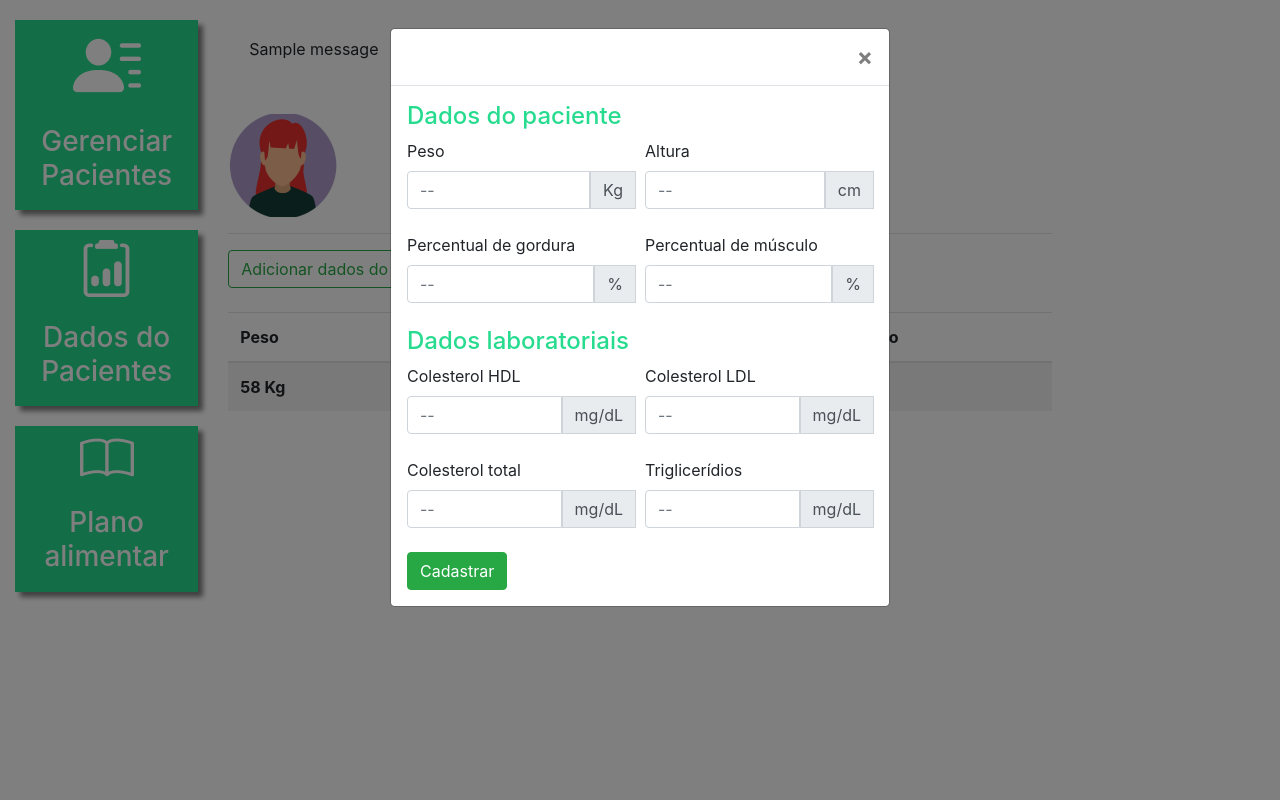
After one commit to jefferson-duarte/Project_Nutrition, a Django app: template plataforma/templates/dados_paciente.html in a window 1280 px wide, after a click on "Adicionar dados do paciente". The commit adds this page. Run offline with Django 4.2, Linux system fonts and the light colour scheme; the template is opened without the code that fills it: most values are stand-ins (such as "Sample title", 1, 10 or a date in 2020); one stand-in notice (Sample message) is shown.

Commit message:
Configurado dados do paciente

```diff
--- /dev/null
+++ b/plataforma/templates/dados_paciente.html
@@ -0,0 +1,197 @@
+{% extends 'base_plataforma.html' %}
+{% load static %}
+
+{% block plataforma %}
+
+    {% if messages %}
+        <br>
+        {% for message in messages %}
+            <div class="alert {{message.tags}}">
+                {{message}}
+            </div>
+        {% endfor %}
+    {% endif %}
+    <br>
+
+    <div class="row">
+
+        <div class="col-md-3">
+            {% if paciente.sexo == 'M' %}
+                <img src="{% static 'plataforma/img/perfil2.png' %}">
+            {% else %}
+                <img src="{% static 'plataforma/img/perfil1.png' %}">
+            {% endif %}
+        </div>
+
+        <div class="col-md-3 dados descricao">
+            <h4>{{ paciente.nome }}</h4>
+            <h6>{{ paciente.idade }}</h6>
+        </div>
+
+    </div>
+    <hr>
+
+
+    <button type="button" class="btn btn-outline-success" data-toggle="modal" data-target="#modal">
+        Adicionar dados do paciente
+    </button>
+    <br>
+    <br>
+    <table class="table table-striped">
+        <thead>
+            <tr>
+            <th scope="col">Peso</th>
+            <th scope="col">Altura</th>
+            <th scope="col">% gordura</th>
+            <th scope="col">% músculo</th>
+            </tr>
+        </thead>
+        <tbody>
+            <tr>
+                <th scope="row">58 Kg</th>
+                <td>173 cm</td>
+                <td>19%</td>
+                <td>25%</td>
+            </tr>
+
+        </tbody>
+    </table>
+
+    <div class="modal fade" id="modal" tabindex="-1" role="dialog" aria-labelledby="exampleModalLabel" aria-hidden="true">
+        <div class="modal-dialog" role="document">
+            <div class="modal-content">
+                <div class="modal-header">
+
+                    <button type="button" class="close" data-dismiss="modal" aria-label="Close">
+                        <span aria-hidden="true">&times;</span>
+                    </button>
+                </div>
+
+                <div class="modal-body">
+                    <form action="{% url 'dados_paciente' paciente.id %}" method="POST">{% csrf_token %}
+                        <h4 class="titulo">Dados do paciente</h4>
+                        <div class="form-row">
+                            <div class='col-md'>
+
+                                    <label for="validationServerUsername">Peso</label>
+                                    <div class="input-group">
+                                        <input type="number" class="form-control" placeholder="--" name="peso">
+                                        <div class="input-group-prepend">
+                                            <span class="input-group-text" id="inputGroupPrepend3">Kg</span>
+                                        </div>
+                                    </div>
+
+                            </div>
+
+                            <div class='col-md'>
+
+                                    <label for="validationServerUsername">Altura</label>
+                                    <div class="input-group">
+                                        <input type="number" class="form-control" placeholder="--" name="altura">
+                                        <div class="input-group-prepend">
+                                            <span class="input-group-text" id="inputGroupPrepend3">cm</span>
+                                        </div>
+                                    </div>
+
+                            </div>
+
+
+                        </div>
+                        <br>
+                        <div class="form-row">
+                            <div class='col-md'>
+
+                                    <label for="validationServerUsername">Percentual de gordura</label>
+                                    <div class="input-group">
+                                        <input type="number" class="form-control" placeholder="--" name="gordura">
+                                        <div class="input-group-prepend">
+                                            <span class="input-group-text" id="inputGroupPrepend3">%</span>
+                                        </div>
+                                    </div>
+
+                            </div>
+
+                            <div class='col-md'>
+
+                                    <label for="validationServerUsername">Percentual de músculo</label>
+                                    <div class="input-group">
+                                        <input type="number" class="form-control" placeholder="--" name="musculo">
+                                        <div class="input-group-prepend">
+                                            <span class="input-group-text" id="inputGroupPrepend3">%</span>
+                                        </div>
+                                    </div>
+
+                            </div>
+
+
+                        </div>
+                        <br>
+                        <h4 class="titulo">Dados laboratoriais</h4>
+                        <div class="form-row">
+                            <div class='col-md'>
+
+                                    <label for="validationServerUsername">Colesterol HDL</label>
+                                    <div class="input-group">
+                                        <input type="number" class="form-control" placeholder="--" name="hdl">
+                                        <div class="input-group-prepend">
+                                            <span class="input-group-text" id="inputGroupPrepend3">mg/dL</span>
+                                        </div>
+                                    </div>
+
+                            </div>
+
+                            <div class='col-md'>
+
+                                    <label for="validationServerUsername">Colesterol LDL</label>
+                                    <div class="input-group">
+                                        <input type="number" class="form-control" placeholder="--" name="ldl">
+                                        <div class="input-group-prepend">
+                                            <span class="input-group-text" id="inputGroupPrepend3">mg/dL</span>
+                                        </div>
+                                    </div>
+
+                            </div>
+
+
+                        </div>
+                        <br>
+                        <div class="form-row">
+                            <div class='col-md'>
+
+                                    <label for="validationServerUsername">Colesterol total</label>
+                                    <div class="input-group">
+                                        <input type="number" class="form-control" placeholder="--" name="ctotal">
+                                        <div class="input-group-prepend">
+                                            <span class="input-group-text" id="inputGroupPrepend3">mg/dL</span>
+                                        </div>
+                                    </div>
+
+                            </div>
+
+                            <div class='col-md'>
+
+                                    <label for="validationServerUsername">Triglicerídios</label>
+                                    <div class="input-group">
+                                        <input type="number" class="form-control" placeholder="--" name="triglicerídios">
+                                        <div class="input-group-prepend">
+                                            <span class="input-group-text" id="inputGroupPrepend3">mg/dL</span>
+                                        </div>
+                                    </div>
+
+                            </div>
+
+
+                        </div>
+
+                        <br>
+
+                        <input type="submit" value="Cadastrar" class="btn btn-success">
+
+                    </form>
+                </div>
+
+            </div>
+        </div>
+    </div>
+
+{% endblock plataforma %}
--- a/plataforma/urls.py
+++ b/plataforma/urls.py
@@ -2,5 +2,7 @@ from django.urls import path
 from . import views
 
 urlpatterns = [
-    path('pacientes/', views.pacientes, name='pacientes')
+    path('pacientes/', views.pacientes, name='pacientes'),
+    path('dados_paciente/', views.dados_paciente_listar, name='dados_paciente_listar'),
+    path('dados_paciente/<str:id>', views.dados_paciente, name='dados_paciente'),
 ]
--- a/templates/partials/plataforma/_lateral.html
+++ b/templates/partials/plataforma/_lateral.html
@@ -10,7 +10,7 @@
     </div>
 </a>
 
-<a href="#" class="link-lateral">
+<a href="{% url 'dados_paciente_listar' %}" class="link-lateral">
     <div class="card-lateral">
         <img src="{% static 'plataforma/img/dados_paciente.png' %}">
         <br>
```
Also changed, not shown: plataforma/templates/dados_paciente_listar.html (added, +42 -0 lines), plataforma/views.py (+32 -1 lines).
